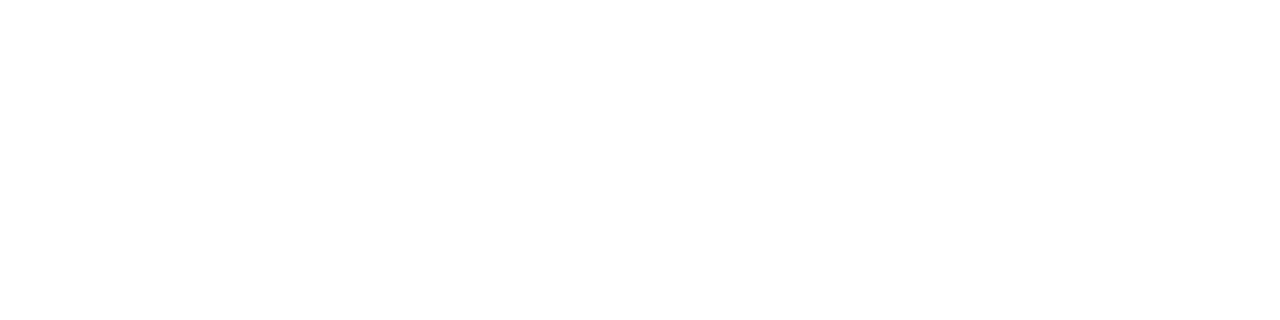
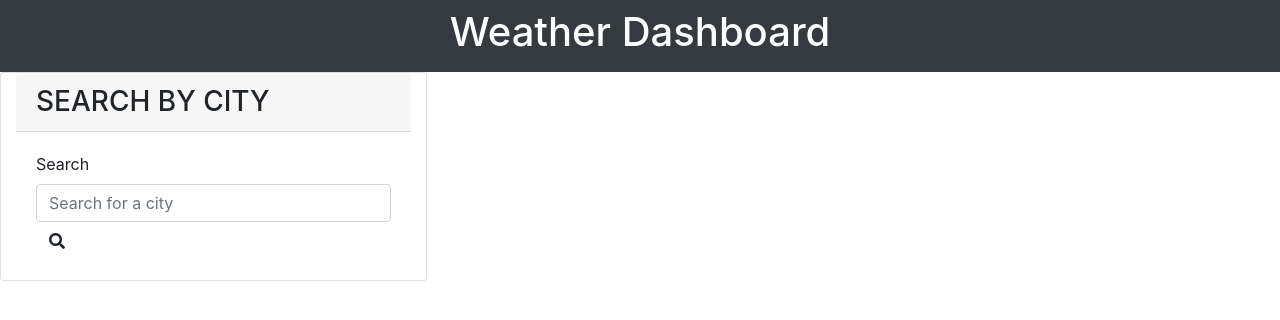
Before and after one commit to umeramalek/weather-report, a plain HTML site: page index.html in a window 1280 px wide. Drawn offline with nearby package versions, Linux system fonts and the light colour scheme.

Commit message:
added search box, button and input area in html

```diff
--- a/index.html
+++ b/index.html
@@ -14,7 +14,42 @@
 
 </head>
 <body>
+    <header class="container-fluid text-center text-white bg-dark p-2">
+        <h1>Weather Dashboard</h1>
+    </header>
 
+    <div class="card col-12 col-md-4">
+        <h3 class="card-header text-uppercase">Search By City</h3>
+        <form id="user-form" class="card-body">
+          <label class="form-label fs-2" for="search">Search</label>
+          <input class="form-control me-2" type="search" placeholder="Search for a city" aria-label="Search">
+          <button type="submit" class="btn"><i class="fa fa-search"></i></button>
+        </form>
+      </div>
+
+
+
+
+
+
+
+
+
+
+
+
+
+
+
+    <!--
+    <nav class="navbar navbar-light bg-light">
+        <div class="container-fluid">
+          <form class="d-flex">
+            <input class="form-control me-2" type="search" placeholder="Search for a city" aria-label="Search">
+            <button class="btn btn-outline-success" type="submit">Search</button>
+          </form>
+        </div>
+      </nav> -->
 
 
 
```
